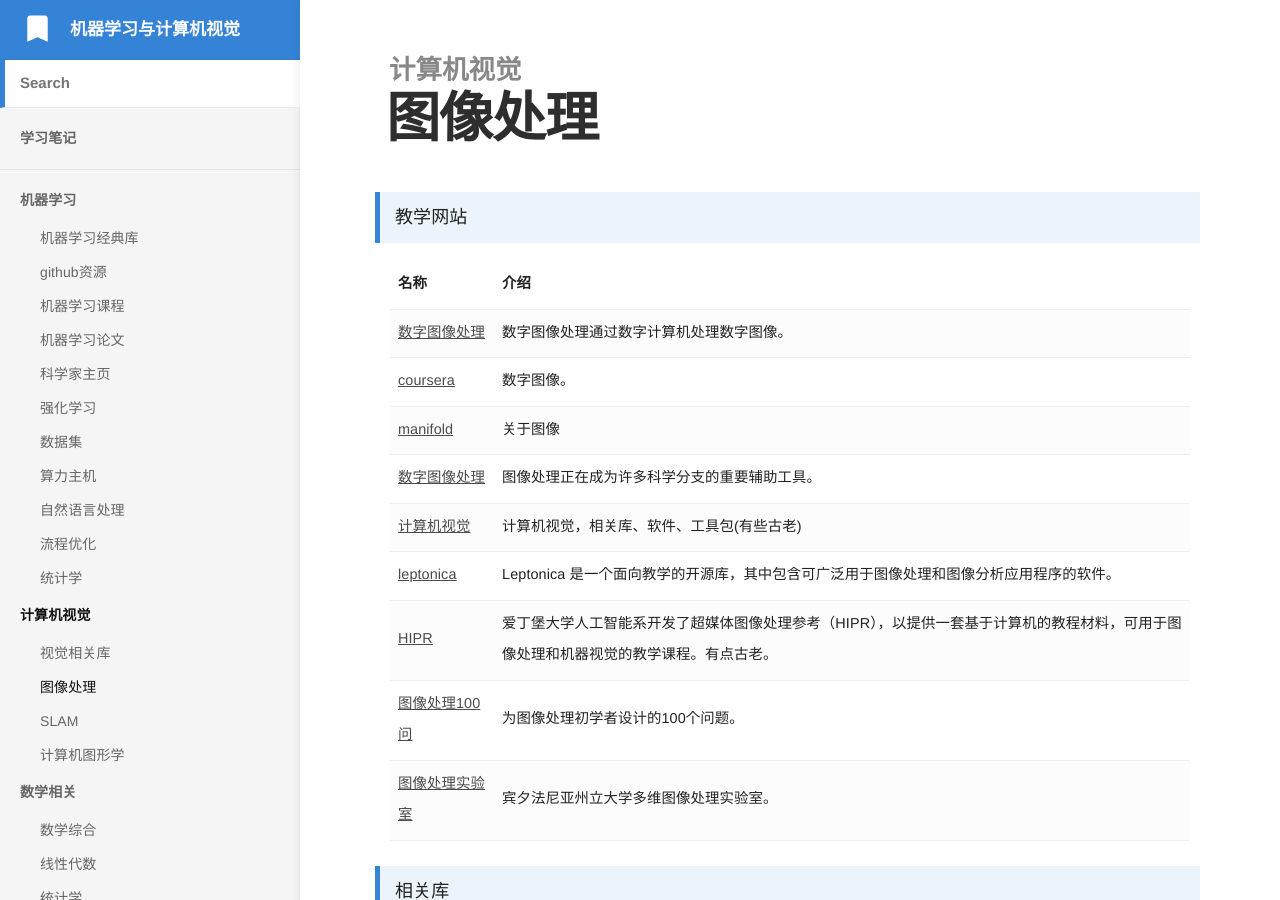
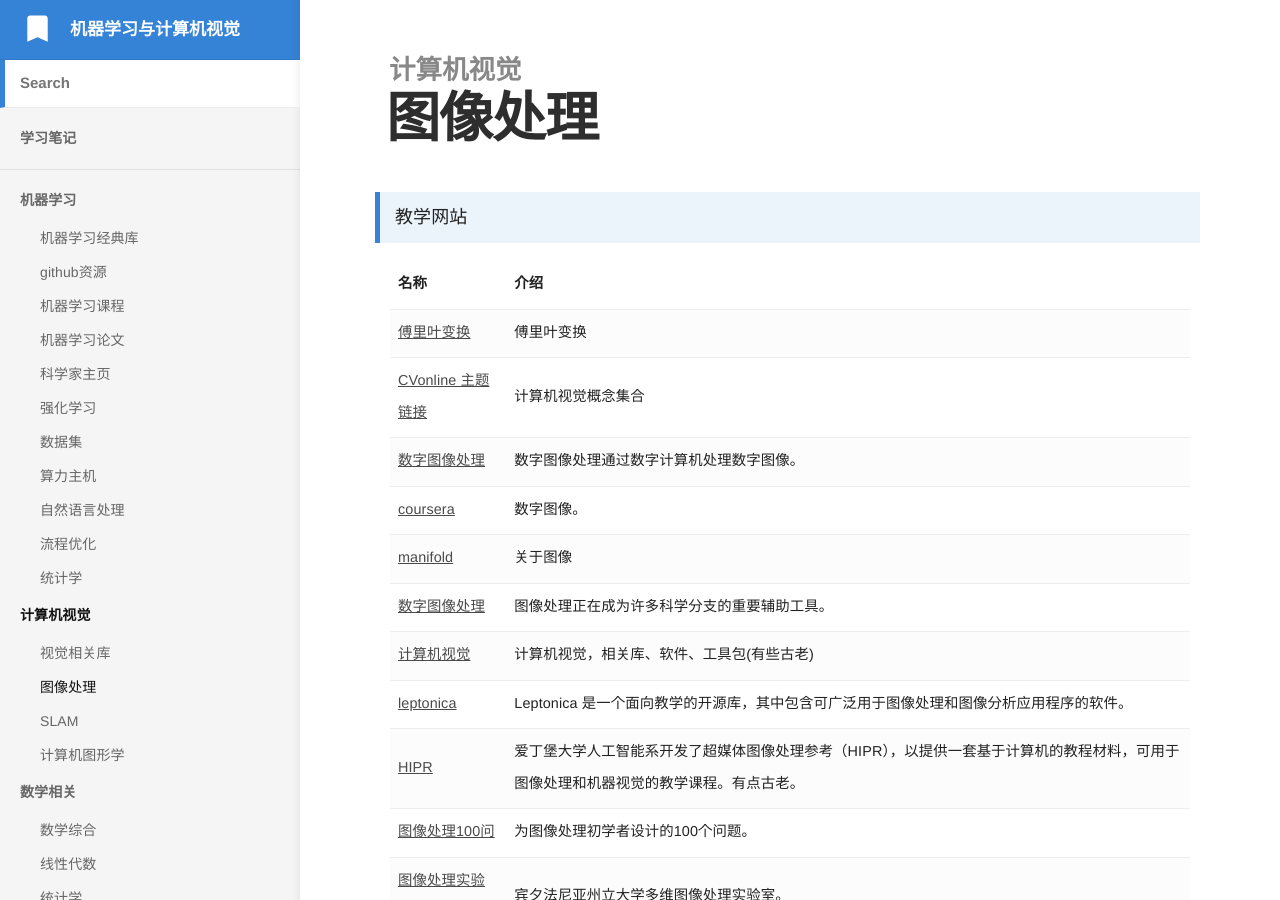
Before and after one commit to bashendixie/Machine_Learning_Notes, a Jekyll site: the page built from _docs/2、计算机视觉/图像处理.md, in a window 1280 px wide and 900 px high. Built offline with Jekyll 4.4.1, drawn with Linux system fonts in a browser that asks for light colours; some web fonts are replaced.

Commit message:
no message

```diff
--- a/_docs/2、计算机视觉/图像处理.md
+++ b/_docs/2、计算机视觉/图像处理.md
@@ -17,6 +17,22 @@ order: 2
 				<strong>
 					介绍
 				</strong>
+			</td>
+		</tr>
+		<tr>
+			<td>
+				<a href="https://www.thefouriertransform.com/">傅里叶变换</a>
+			</td>
+			<td>
+				傅里叶变换
+			</td>
+		</tr>
+		<tr>
+			<td>
+				<a href="https://sites.google.com/site/cvonlinewiki/home/image-transformations-and-filters">CVonline 主题链接</a>
+			</td>
+			<td>
+				计算机视觉概念集合
 			</td>
 		</tr>
 		<tr>
```
Also changed, not shown: _docs/2、计算机视觉/计算机图形学.md (+8 -0 lines).
